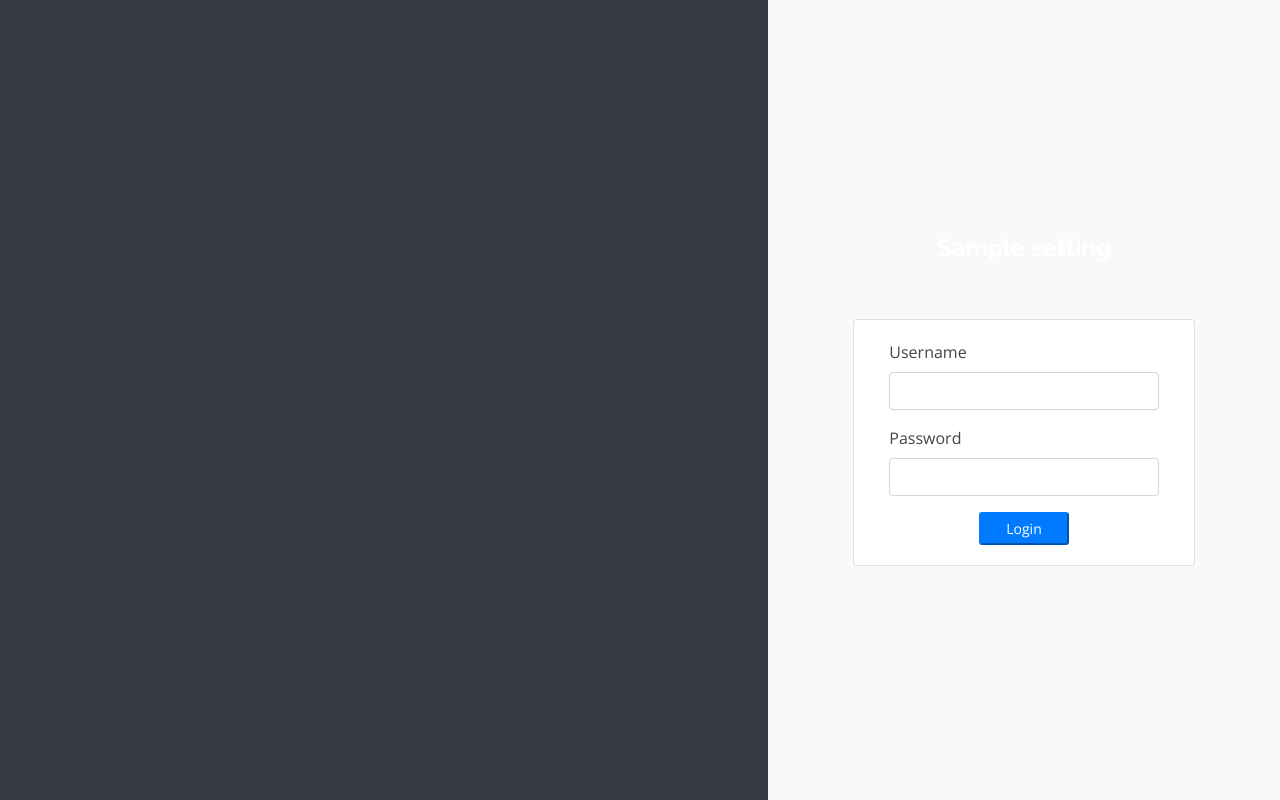
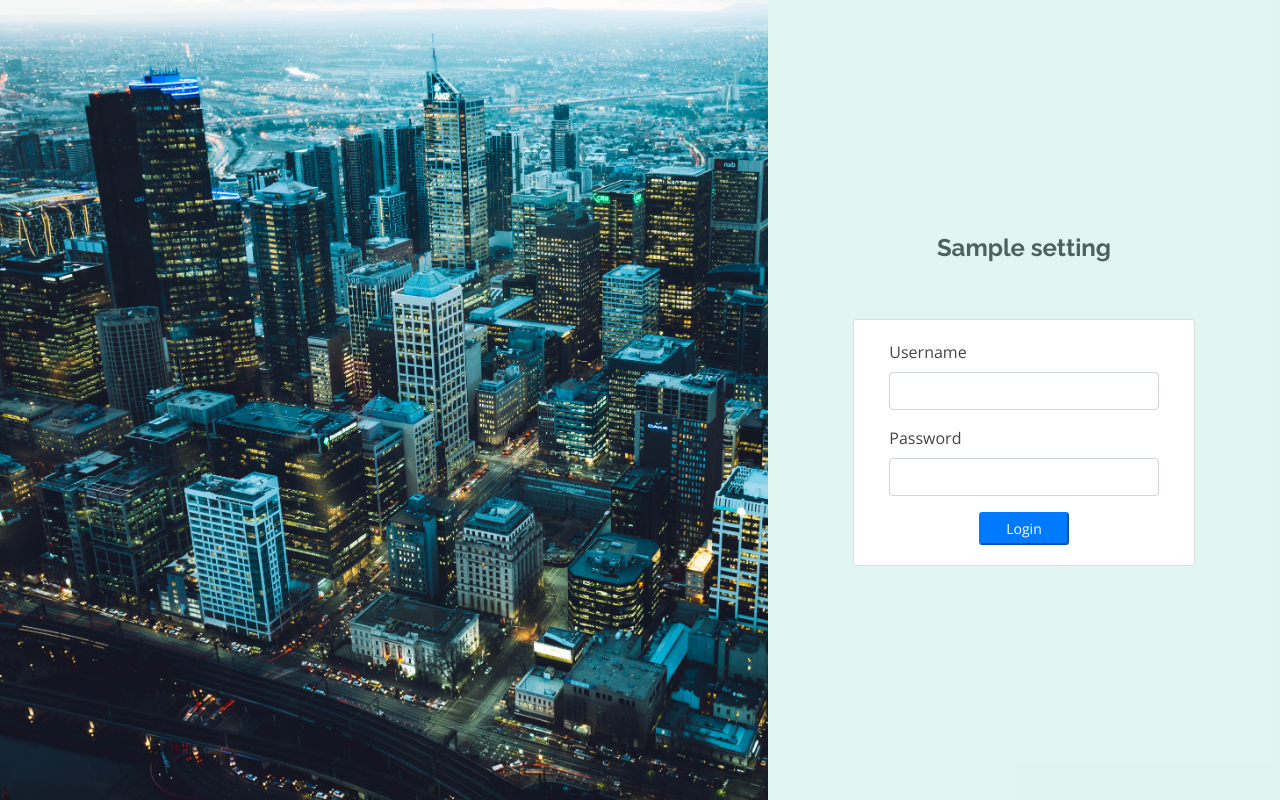
Before and after one commit to lakmini9317/tempas, a PHP site: page /login.php in a window 1280 px wide. Run offline with PHP 8.4, Linux system fonts and the light colour scheme; tables that the repository leaves empty hold one stand-in row (values such as "Sample post"); some libraries are stand-ins or nearby versions.

Commit message:
login ui

```diff
--- a/login.php
+++ b/login.php
@@ -55,7 +55,7 @@ header("location:index.php?page=home");
 		background:#59b6ec61;
 		display: flex;
 		align-items: center;
-		/*background: url(assets/uploads/blood-cells.jpg);
+		background: url(assets/uploads/bg.jpg);
 	    background-repeat: no-repeat;
 	    background-size: cover;*/
 	}
@@ -79,7 +79,7 @@ div#login-right::before {
     left: 0;
     width: calc(100%);
     height: calc(100%);
-    /*background: #000000e0;*/
+    background: #7be1c52e;*/
 }
 
 </style>
@@ -93,7 +93,7 @@ div#login-right::before {
 
   		<div id="login-right" class="bg-light">
   			<div class="w-100">
-			<h4 class="text-white text-center"><b><?php echo $_SESSION['system']['name'] ?></b></h4>
+			<h4 class="text-orange text-center"><b><?php echo $_SESSION['system']['name'] ?></b></h4>
 			<br>
 			<br>
   			<div class="card col-md-8">
```
Also changed, not shown: assets/uploads/bg.jpg (added).
